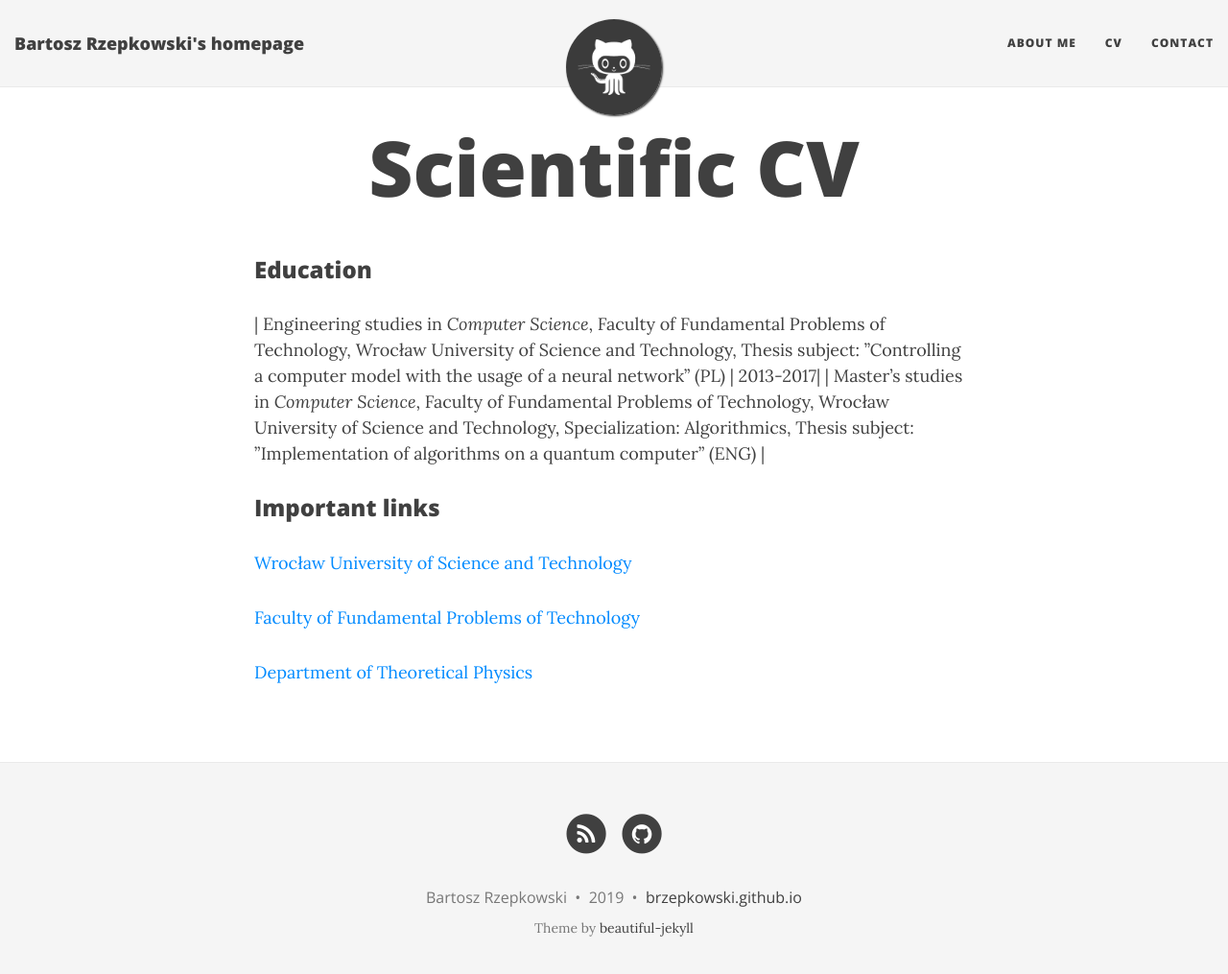
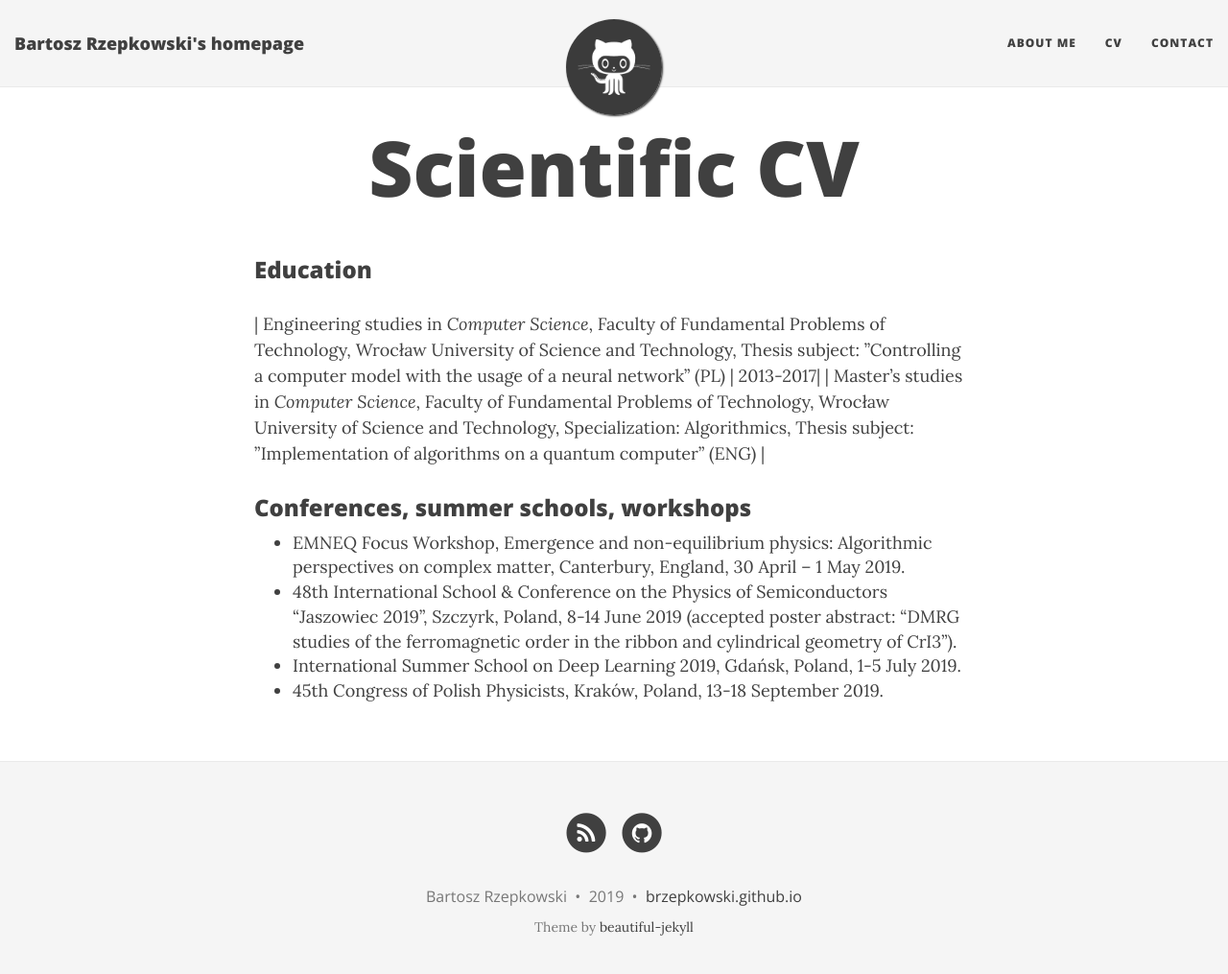
Before and after one commit to brzepkowski/brzepkowski.github.io, a Jekyll site: the page built from cv.md, in a window 1280 px wide and 1028 px high. Shown: the top 1015 px of the window at 96% size. Built offline with Jekyll 4.4.1, drawn with Linux system fonts in a browser that asks for light colours; nearby versions of some CDN libraries.

Commit message:
Added 'Conferences' etc.

```diff
--- a/cv.md
+++ b/cv.md
@@ -13,10 +13,10 @@ Wrocław University of Science and Technology, Specialization: Algorithmics,
 Thesis subject: ”Implementation of algorithms on a quantum
 computer” (ENG) |
 
-### Important links
+### Conferences, summer schools, workshops
 
-[Wrocław University of Science and Technology](http://pwr.edu.pl/en/)
-
-[Faculty of Fundamental Problems of Technology](http://wppt.pwr.edu.pl/)
-
-[Department of Theoretical Physics](http://www.kft.pwr.edu.pl/)
+- EMNEQ Focus Workshop, Emergence and non-equilibrium physics: Algorithmic perspectives on complex matter, Canterbury, England, 30 April – 1 May 2019.
+- 48th International School & Conference on the Physics of Semiconductors
+"Jaszowiec 2019", Szczyrk, Poland, 8-14 June 2019 (accepted poster abstract: "DMRG studies of the ferromagnetic order in the ribbon and cylindrical geometry of CrI3").
+- International Summer School on Deep Learning 2019, Gdańsk, Poland, 1-5 July 2019.
+- 45th Congress of Polish Physicists, Kraków, Poland, 13-18 September 2019.
```
Also changed, not shown: contact.md (+1 -1 lines).
